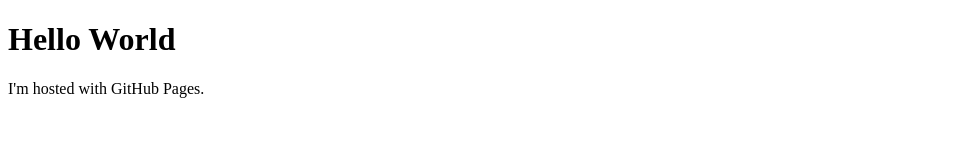
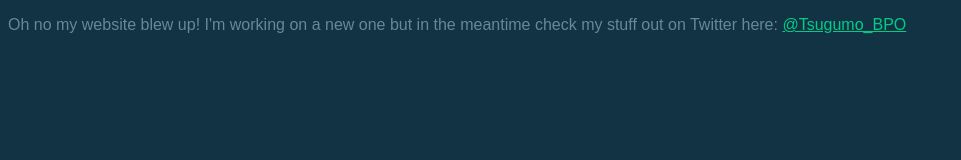
Before and after one commit to BPOutlaws/BPOutlaws.github.io, a plain HTML site: page index.html in a window 1280 px wide. Shown: the whole page, without its empty margins (0-961 px from the left). Drawn offline with Linux system fonts and the light colour scheme.

Commit message:
title etc

```diff
--- a/index.html
+++ b/index.html
@@ -1,8 +1,14 @@
 <!DOCTYPE html>
 <html>
-<body>
-<h1>Hello World</h1>
-<p>I'm hosted with GitHub Pages.</p>
+<head>
+<title>Bulletproof Outlaws</title>
+</head>
+<body bgcolor="113344" link="00CC88" alink="00FFAA" vlink="009966">
+<font color="668899" face="Arial">
+	<p>
+		Oh no my website blew up! I'm working on a new one but in the meantime check my stuff out on Twitter here: <a href="https://www.twitter.com/Tsugumo_BPO">@Tsugumo_BPO</a>
+	</p>
+</font>
 
 <script>
 function main() {
```
